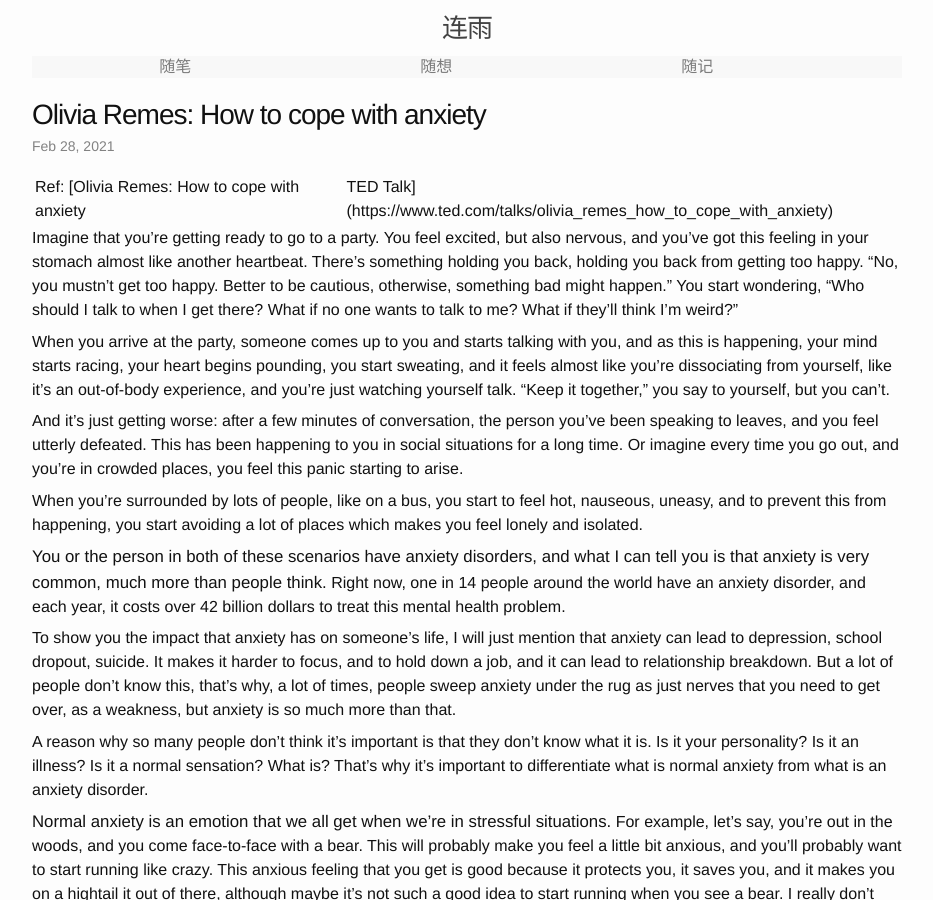
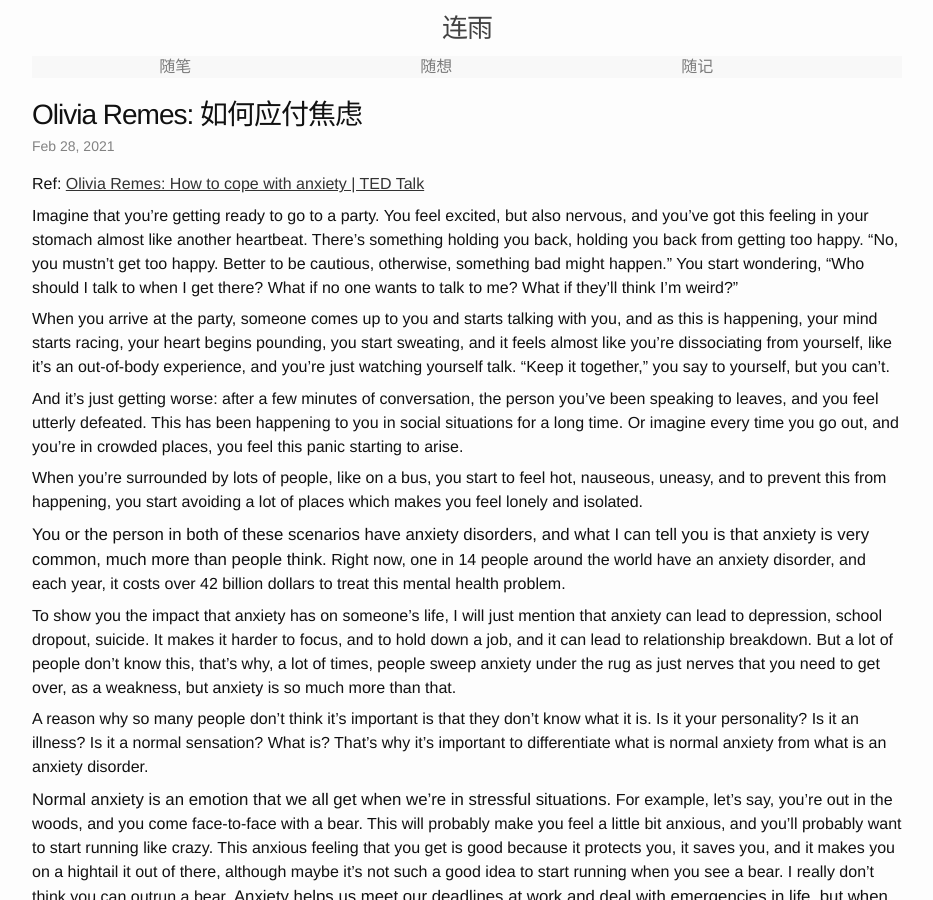
Before and after one commit to lianyu1115/lianyu, a Jekyll site: the page built from _essays/2021-02-28-olivia_remes_how_to_cope_with_anxiety.md, in a window 1280 px wide and 900 px high. Shown: the whole window, without its empty margins (173-1106 px from the left). Built offline with Jekyll 4.4.1, drawn with Linux system fonts in a browser that asks for light colours.

Commit message:
Update 2021-02-28-olivia_remes_how_to_cope_with_anxiety.md

```diff
--- a/_essays/2021-02-28-olivia_remes_how_to_cope_with_anxiety.md
+++ b/_essays/2021-02-28-olivia_remes_how_to_cope_with_anxiety.md
@@ -1,12 +1,12 @@
 ---
 layout: post
-title: 'Olivia Remes: How to cope with anxiety'
+title: 'Olivia Remes: 如何应付焦虑'
 date: '2021-02-28 07:26:28 +0800'
 categories: ''
 tags: ''
 ---
 
-Ref: [Olivia Remes: How to cope with anxiety | TED Talk](https://www.ted.com/talks/olivia_remes_how_to_cope_with_anxiety)
+Ref: [Olivia Remes: How to cope with anxiety \| TED Talk](https://www.ted.com/talks/olivia_remes_how_to_cope_with_anxiety)
 
 Imagine that you're getting ready to go to a party. You feel excited, but also nervous, and you've got this feeling in your stomach almost like another heartbeat. There's something holding you back, holding you back from getting too happy. "No, you mustn't get too happy. Better to be cautious, otherwise, something bad might happen." You start wondering, "Who should I talk to when I get there? What if no one wants to talk to me? What if they'll think I'm weird?"
 
```
